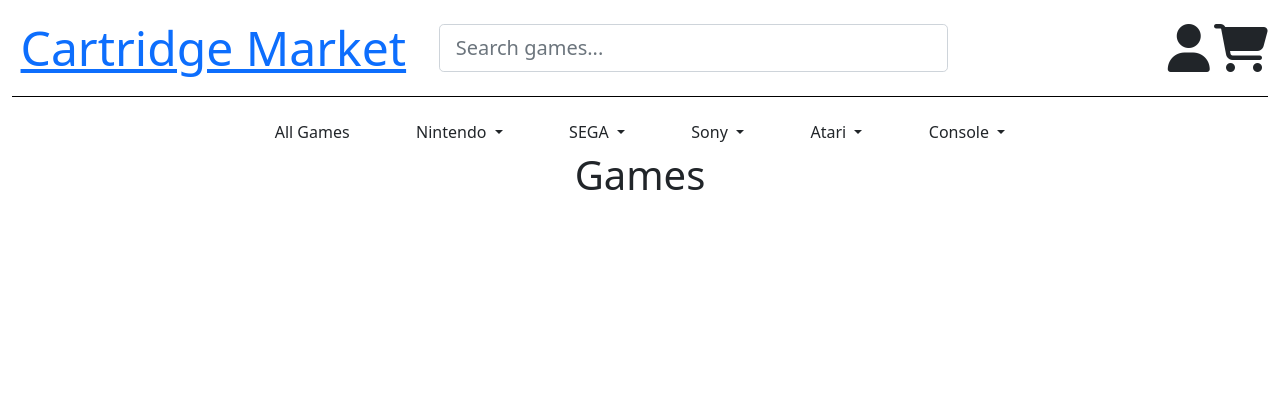
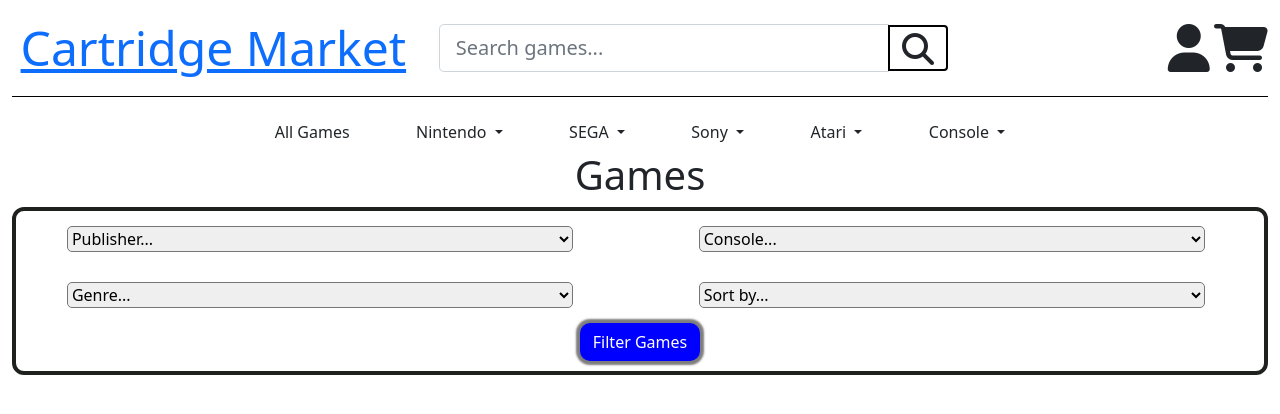
Before and after one commit to MichaelCWalsh7/Cartridge-Market, a Django app: page /products/ in a window 1280 px wide. Shown: the top 414 px of the page. Run offline with Django 3.2, Linux system fonts and the light colour scheme; data that the repository does not hold is empty; some libraries are stand-ins or nearby versions.

Commit message:
Add filter html to all games

```diff
--- a/products/templates/products/all_games.html
+++ b/products/templates/products/all_games.html
@@ -4,6 +4,63 @@
 {% block content %}
     <div class="container-fluid">
         <h1 class="text-center">Games</h1>
+
+        <div class="filter-container">
+            <div class="row">
+                <div class="selector-container col-5">
+                    <select name="" id="">
+                        <option selected value="">Publisher...</option>
+                        <option value="">Nintendo</option>
+                        <option value="">Sega</option>
+                        <option value="">Sony</option>
+                        <option value="">Atari</option>
+                    </select>
+                </div>
+                <div class="selector-container col-5">
+                    <select name="" id="">
+                        <!-- use templating to generate consoles here -->
+                        <option selected value="">Console...</option>
+                        <option value="">Example 1</option>
+                        <option value="">Example 2</option>
+                        <option value="">Example 3</option>
+                        <option value="">Example 4</option>
+                    </select>
+                </div>
+            </div>
+
+            <div class="row">
+                <div class="selector-container col-5">
+                    <select name="" id="">
+                        <!-- use templating to generate genres here -->
+                        <option selected value="">Genre...</option>
+                        <option value="">Example 1</option>
+                        <option value="">Example 2</option>
+                        <option value="">Example 3</option>
+                    </select>
+                </div>
+                <div class="selector-container col-5">
+                    <select name="" id="">
+                        <option selected value="">Sort by...</option>
+                        <option value="">Price (low to high)</option>
+                        <option value="">Price (high to low)</option>
+                        <option value="">Rating (low to high)</option>
+                        <option value="">Rating (high to low)</option>
+                        <option value="">Name (A-Z)</option>
+                        <option value="">Name (Z-A)</option>
+                        <option value="">Released (low to high)</option>
+                        <option value="">Released (high to low)</option>
+                    </select>
+                </div>
+            </div>
+
+            <div class="row">
+                <div class="col-6 mx-auto text-center">
+                    <a href="" class="btn" id="filterButton">
+                        Filter Games
+                    </a>
+                </div>
+            </div>
+        </div>
 
         <div class="row">
             {% for game in games %}
--- a/static/css/base.css
+++ b/static/css/base.css
@@ -15,6 +15,12 @@
 
 #mainNavLower {
     border-top: 1px solid black;
+}
+
+#mainNavSearchButton {
+    border: 2px solid black;
+    height: 46px;
+    margin-top: 25px;
 }
 
 #mobileNav {
@@ -182,3 +188,27 @@
         height: 360px;
     }
 }
+
+/* ----------------- All Games ----------------- */
+
+.filter-container {
+    border: solid 4px #1F211F;
+    border-radius: 12px;
+}
+
+.selector-container {
+    margin: 15px 4%;
+}
+
+.selector-container select {
+    width: 100%;
+    border-radius: 5px;
+}
+
+#filterButton {
+    background-color: blue;
+    color: white;
+    margin-bottom: 10px;
+    border-radius: 10px;
+    box-shadow: 0px 0px 2px 4px rgb(0 0 0 / 51%);
+}
--- a/templates/includes/main-nav.html
+++ b/templates/includes/main-nav.html
@@ -6,8 +6,13 @@
             </a>
         </div>
         <div class="col-5" id="mainNavSearch">
-            <input class="form-control form-control-lg my-4" type="text" placeholder="Search games..."
-                aria-label="search games">
+            <div class="input-group">
+                <input class="form-control form-control-lg my-4" type="text" placeholder="Search games..."
+                    aria-label="search games">
+                    <button class="btn" id="mainNavSearchButton">
+                        <i class="fas fa-search fa-2x"></i>
+                    </button>
+            </div>
         </div>
         <div class="col-3 text-end my-4" id="mainNavIcons">
             <i class="fas fa-user fa-3x"></i>
```
